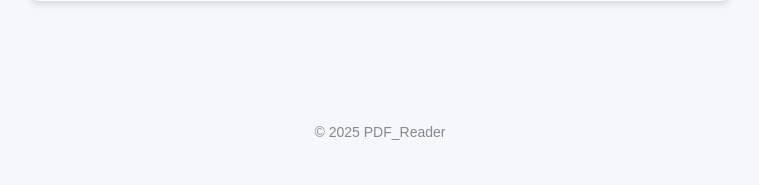
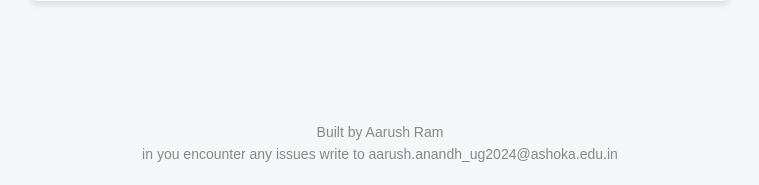
Before and after one commit to MushuRam01/Read-PDF, a Flask app: page / in a window 1280 px wide. Shown: the part 668-853 px from the top of the page, without its empty margins (260-1019 px from the left). Before the commit the page ends 808 px from the top, so only its background shows below. Run offline with Flask 3, Linux system fonts and the light colour scheme.

Commit message:
changed footer to include contact

```diff
--- a/templates/index.html
+++ b/templates/index.html
@@ -20,7 +20,8 @@
         <div id="root"></div>
 
         <footer>
-            <p>© 2025 PDF_Reader</p>
+            <p>Built by Aarush Ram </p>
+            <p>in you encounter any issues write to aarush.anandh_ug2024@ashoka.edu.in</p>
         </footer>
     </div>
 
```
